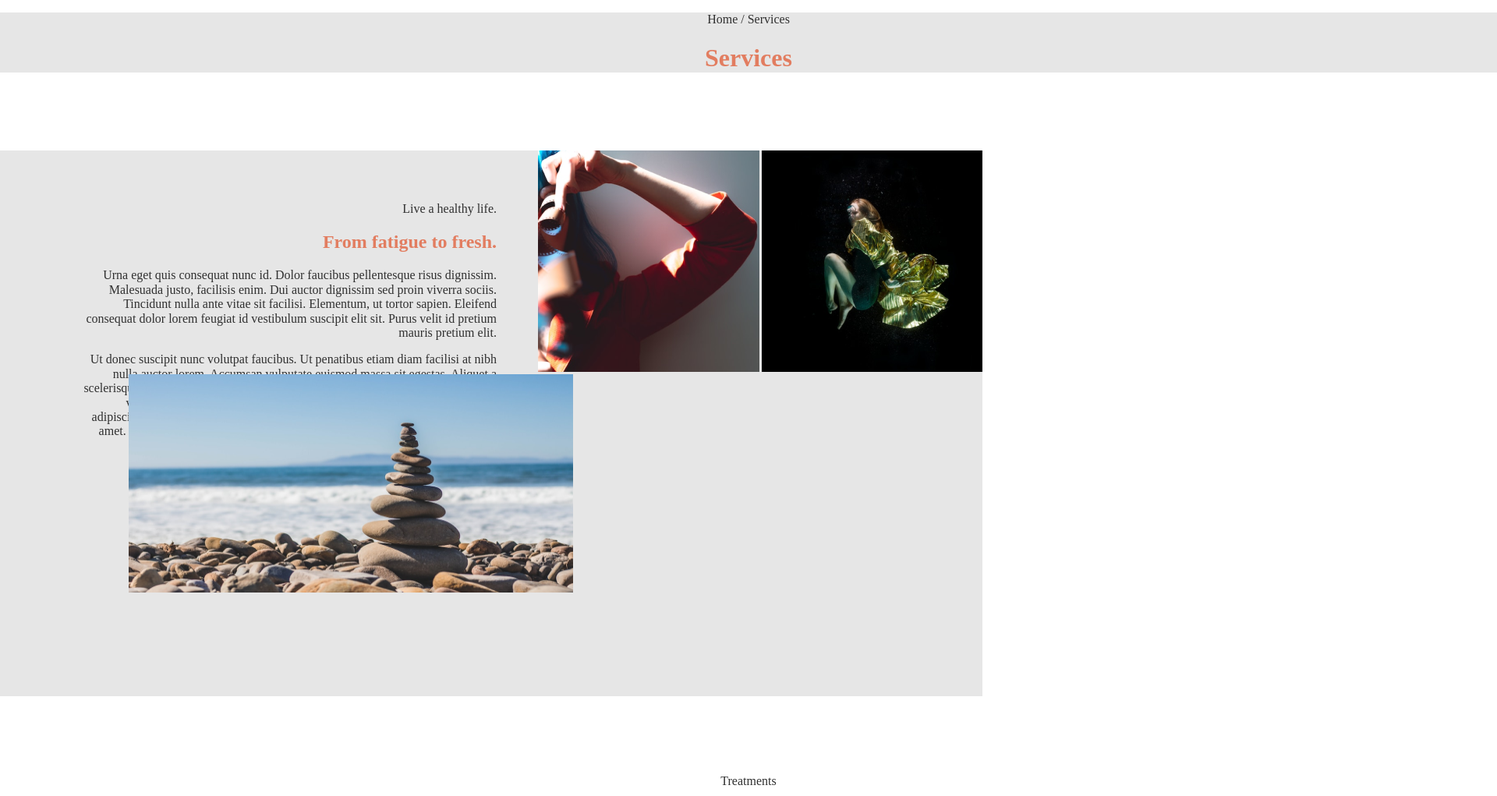
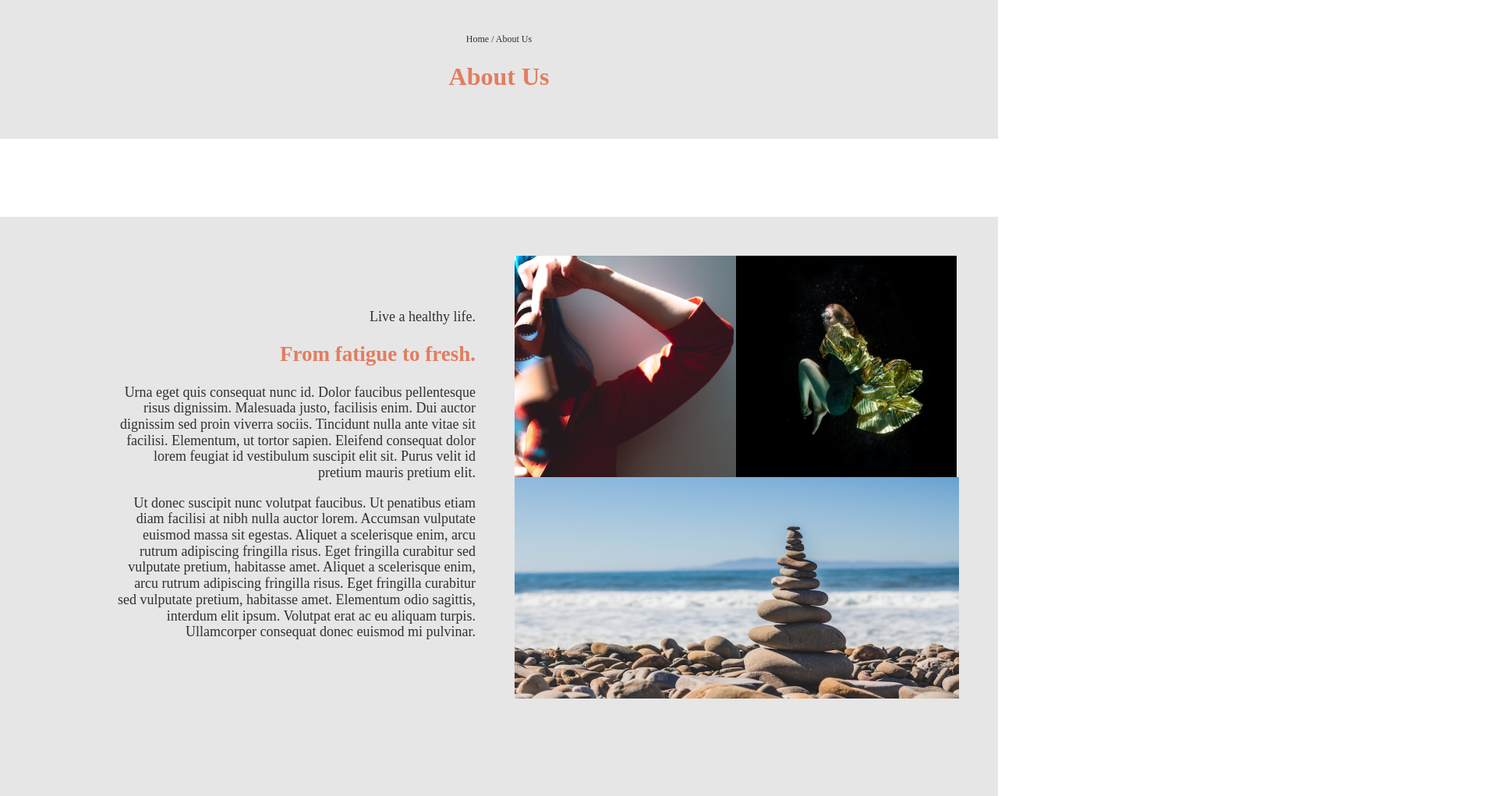
Before and after one commit to Wiktor124/laboratorio2-web-design, a website: page pages/services.html in a window 1280 px wide. Shown: the top 1021 px of the page at 78% size, 1920 px wide, since content can reach past the window. Drawn offline with nearby package versions, Linux system fonts and the light colour scheme.

Commit message:
actualizacion de services
estoy trabajando para que el sitio sea mas liquido, ire subiendo mis avances entre hoy y manana

```diff
--- a/css/services.css
+++ b/css/services.css
@@ -1,7 +1,9 @@
 body {
-  width: 1920px;
-  margin: 0 auto;
+  --background-section-grey: #e6e6e6;
+  --background-section-transparent: transparent;
 }
+
+.margin__bottom { margin-bottom: 100px !important; }
 
 h1, h2, h3 {
   color: #E27D60;
@@ -11,39 +13,61 @@ p{
   color: #303030;
 }
 
+.about {
+  padding: 2.5em 0;
+  background-color: var(--background-section-grey);
+}
+
+.about div {
+  width: fit-content;
+  margin: auto;
+  text-align: center;
+}
+
+.about span {
+  font-size: 0.75rem;
+  color: #303030;
+}
+
+.background__about {
+  background: linear-gradient(
+    to left,
+    var(--background-section-grey) 0%,
+    var(--background-section-grey) 50%,
+    var(--background-section-transparent) 50%
+  );
+}
+
 
 .center-grey{
   background-color: #E6E6E6;
-  width: 1920px;
+  flex-basis: 1920px;
   text-align: center;
   margin-bottom: 100px;
 }
 
-.section{
+
+.section-one{
   display: flex;
-  width: 1260px;
-  height: 700px;
+  flex-basis: 80%;
+  height: 690px;
   background-color: #E6E6E6;
   margin-bottom: 100px;
+  padding: 50px 50px 50px 100px;
 }
 
-.div-section{
-  padding: 50px 50px 50px 100px;
+.div-section-one{
+  padding: 50px;
   text-align: right;
+  font-size: 18px;
+  overflow: hidden; /*Se utiliza para ocultar el desbordamiento del texto al achicarse*/
+
 }
 
 .two-div{
-  width: 500px;
-  height: 800px;
-  margin-left: 3px;
-}
-
-.img{
-  width: 570px;
-  height: 280px;
-  position: absolute;
-  top: 480px;
-  right: 545px;
+  flex-basis: 854px;
+  max-height: 568px;
+  display: flex;
 }
 
 .article-center{
@@ -60,6 +84,7 @@ p{
   text-align: center;
   padding: 80px 505px;
   display: flex;
+  flex-wrap: wrap;
 }
 
 .anuncio h2{
@@ -68,7 +93,7 @@ p{
 
 .alineado{
   text-align: left;
-  width: 700px;
+  flex-basis: 700px;
   height: 100px;
 }
 
@@ -83,7 +108,7 @@ p{
 
 .alineado p{
   color: #fff;
-  width: 583px;
+  flex-basis: 583px;
   height: 63px;
 }
 
@@ -92,7 +117,7 @@ p{
 }
 
 .div-three{
-  width: 1170px;
+  flex-basis: 1170px;
   height: 842px;
   padding: 100px 375px;
 }
--- a/pages/services.html
+++ b/pages/services.html
@@ -11,25 +11,32 @@
 
 </head>
 <body>
-  <div class="center-grey">
-    <p>Home / Services</p>
-    <h1>Services</h1>
-  </div>
-  <section class="section">
-    <div class="div-section">
+  <section class="margin__bottom background__about">
+    <div class="container about">
+      <div>
+        <span>Home / About Us</span>
+        <h1>About Us</h1>
+      </div>
+    </div>
+  </section>
+
+  <section class="section-one">
+    <div class="div-section-one">
       <p>Live a healthy life.</p>
       <h2>From fatigue to fresh.</h2>
       <p>Urna eget quis consequat nunc id. Dolor faucibus pellentesque risus dignissim. Malesuada justo, facilisis enim. Dui auctor dignissim sed proin viverra sociis. Tincidunt nulla ante vitae sit facilisi. Elementum, ut tortor  sapien. Eleifend consequat dolor lorem feugiat id vestibulum suscipit elit sit. Purus velit id pretium mauris pretium elit. </p>
 
       <p>Ut donec suscipit nunc volutpat faucibus. Ut penatibus etiam diam facilisi at nibh nulla auctor lorem. Accumsan vulputate euismod massa sit egestas. Aliquet a scelerisque enim, arcu rutrum adipiscing fringilla risus. Eget fringilla curabitur sed vulputate pretium, habitasse amet. Aliquet a scelerisque enim, arcu rutrum adipiscing fringilla risus. Eget fringilla curabitur sed vulputate pretium, habitasse amet. Elementum odio sagittis, interdum elit ipsum. Volutpat erat ac eu aliquam turpis. Ullamcorper consequat donec euismod mi pulvinar. </p>
     </div>
-    <div class="two-div">
-      <img src="../imgservice/one.png" alt="">
+    <div>
+      <div class="two-div">
+        <img src="../imgservice/one.png" alt="">
+        <img src="../imgservice/two.png" alt="">
+      </div>
+      <div class="img">
+        <img src="../imgservice/three.png" alt="">
+      </div>
     </div>
-    <div class="two-div">
-      <img src="../imgservice/two.png" alt="">
-    </div>
-<img class="img" src="../imgservice/three.png" alt="">
   </section>
 
 
```
Also changed, not shown: css/article.css (line endings or trailing spaces).
